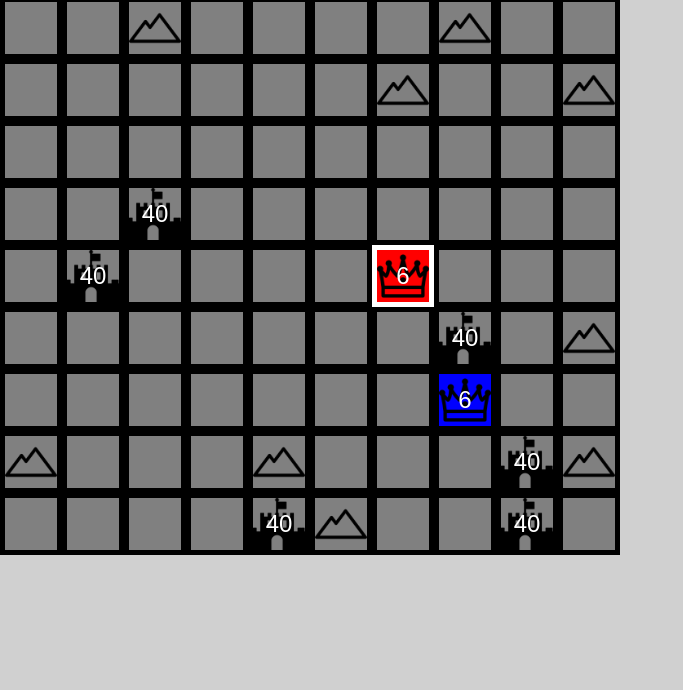
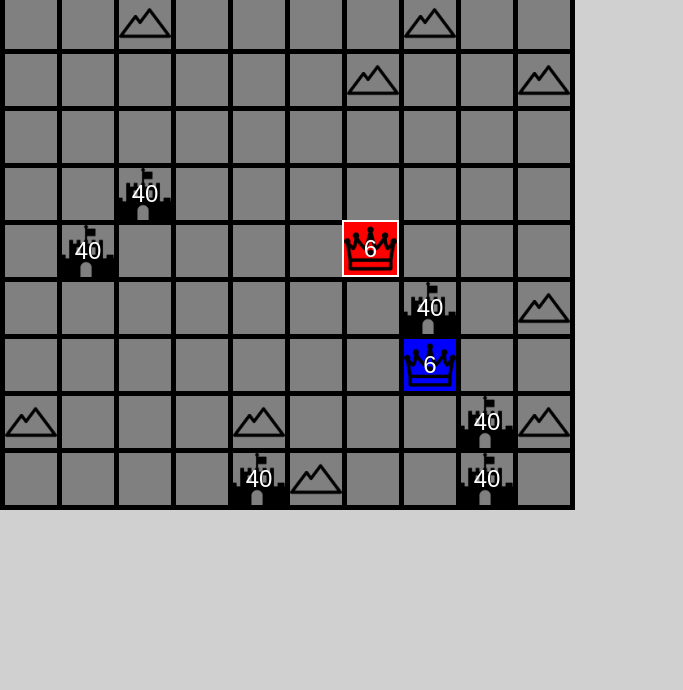
Before and after one commit to 4t0m/generals, a website built with webpack: page index.html in a window 1280 px wide. Shown: the part 110-800 px from the top of the page, without its empty margins (0-683 px from the left). Built offline with nearby package versions, Linux system fonts and the light colour scheme.

Commit message:
decrease size of borders

```diff
--- a/assets/generals.css
+++ b/assets/generals.css
@@ -17,7 +17,16 @@ td {
   font-size: 24px;
   text-align: center;
   background-size: contain;
-  border: 5px solid black;
+  border-left: 5px solid black;
+  border-top: 5px solid black;
+}
+
+tr:last-child td {
+  border-bottom: 5px solid black;
+}
+
+td:last-child {
+  border-right: 5px solid black;
 }
 
 .unoccupied {
@@ -45,5 +54,5 @@ td {
 }
 
 .selected {
-  border: 5px solid white;
+  border: 2px solid white;
 }
--- a/lib/command.js
+++ b/lib/command.js
@@ -10,7 +10,16 @@ class Command {
     if (this.cell && this.cell.color !== 'unoccupied' && !nextCell.mountain) {
       // TODO remove direction class from currentHTMLCell
       this.cell.capture(nextCell);
+
+      // TODO remove fog from adjacent pieces
+      if (this.cell.color === 'red') {
+        this.removeFog();
+      }
     }
+  }
+
+  removeFog() {
+    // get all htmlCells adjacent to the nextHTMLCell, and remove fog class
   }
 }
 
--- a/lib/game.js
+++ b/lib/game.js
@@ -5,6 +5,7 @@ class Game {
   constructor(board) {
     this.board = board;
     this.cursor = new Cursor(board);
+    this.adversary = new Adversary(board);
 
     this.movementInterval = setInterval(this.iterateMovement.bind(this), 500);
     this.cityInterval = setInterval(this.iterateCityGeneration.bind(this), 1000);
@@ -17,6 +18,7 @@ class Game {
     if (command) {
       command.execute(this.board);
     }
+
 
     //TODO this is terrible!  it ends the game before you actually take the enemy piece
     if (this.board.winner()) {
```
Also changed, not shown: readme.md.
